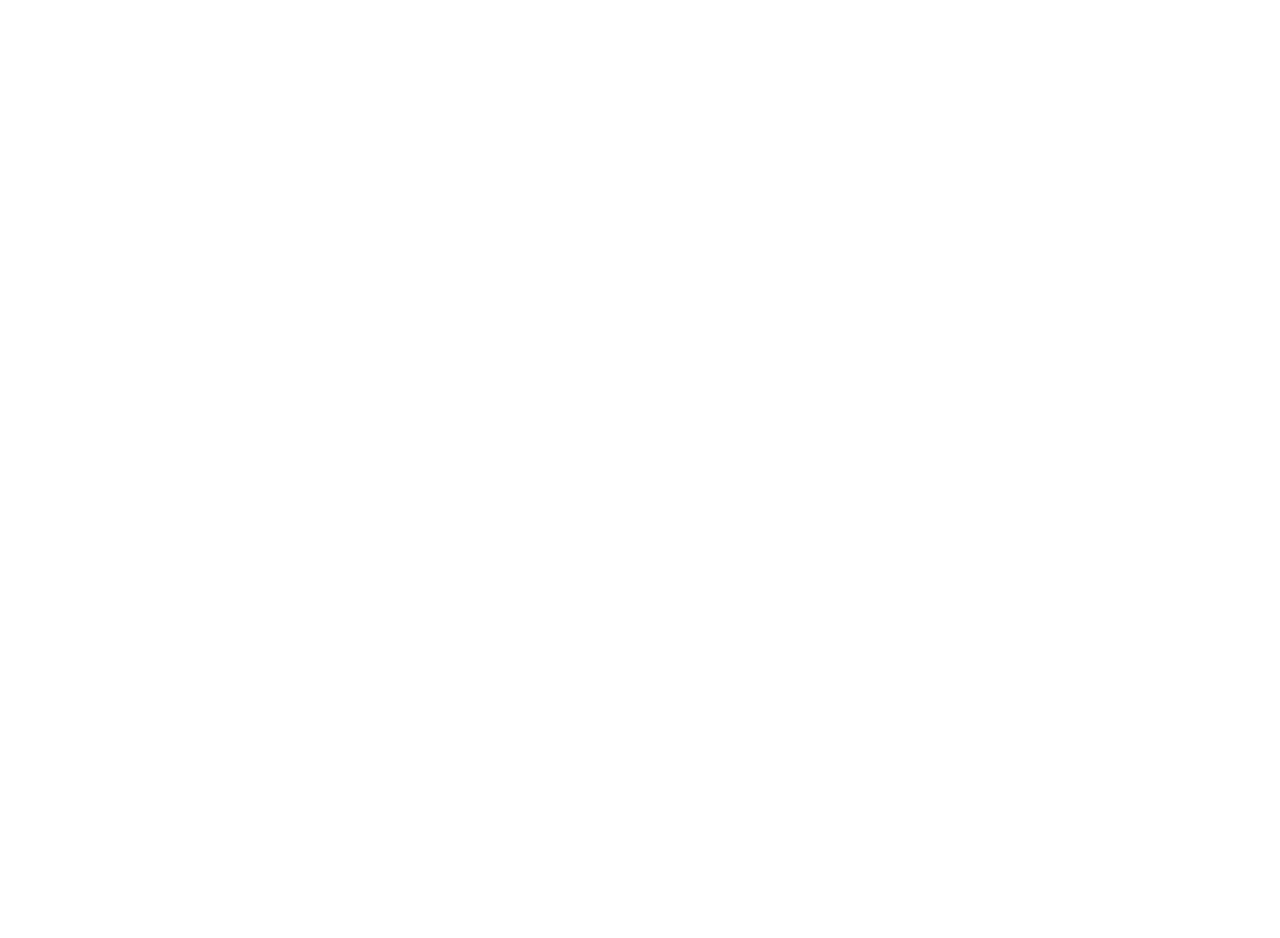
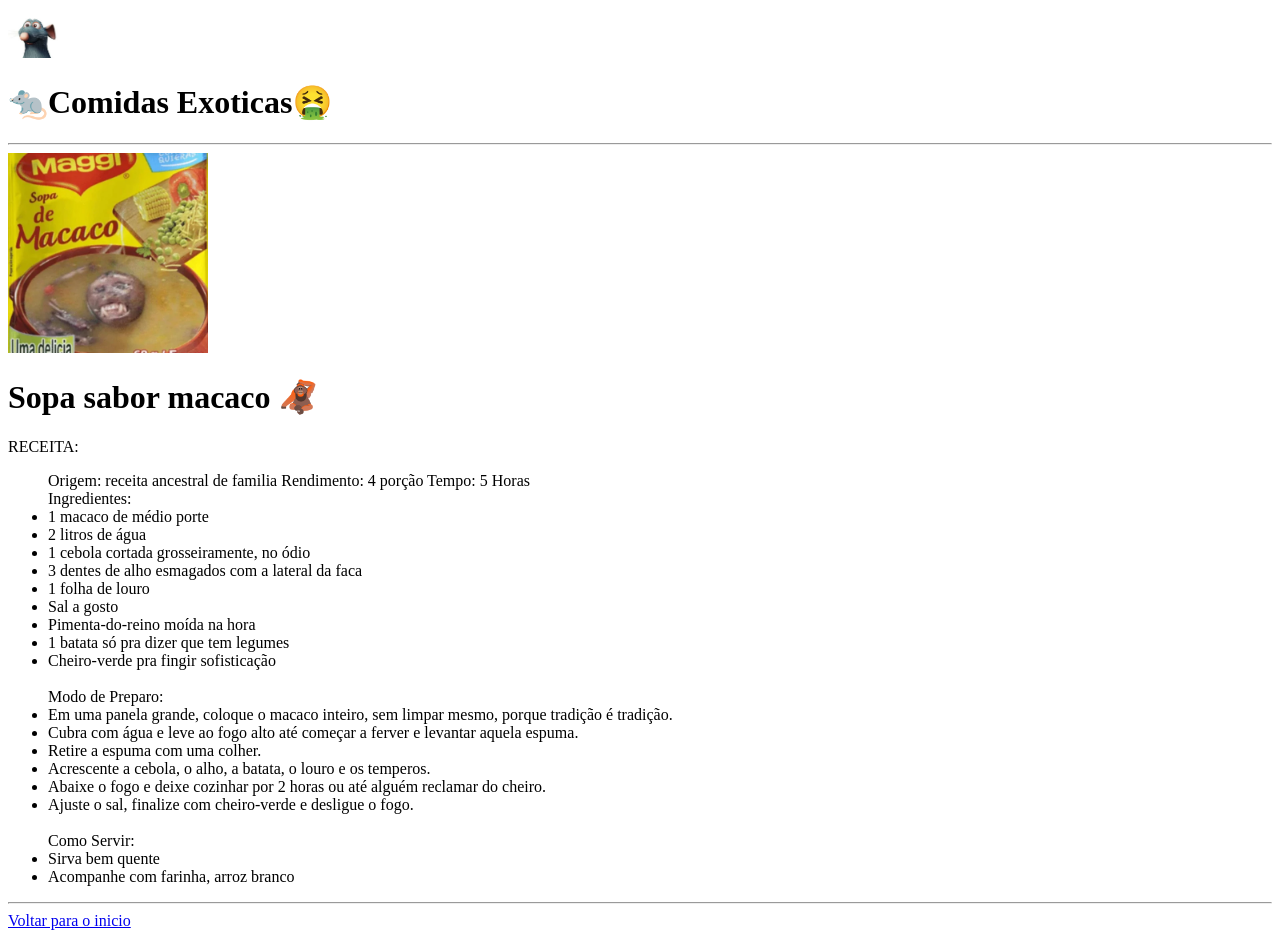
Before and after one commit to EduardoEAPJ/comidas, a plain HTML site: page aulatarde/page2.html in a window 1280 px wide. Before the commit the page ends 800 px from the top, so only its background shows below. Drawn offline with Linux system fonts and the light colour scheme.

Commit message:
Add files via upload

```diff
--- a/aulatarde/page1.html
+++ b/aulatarde/page1.html
@@ -0,0 +1,61 @@
+<!DOCTYPE html>
+<html lang="pt-br">
+<head>
+    <meta charset="UTF-8">
+    <meta name="viewport" content="width=device-width, initial-scale=1.0">
+    <link rel="shortcut icon" href="img/rato.png" type="image/x-icon">
+    <meta name="description" content="Site sobre comidas exoticas">
+    <meta name="keywords" content="Churrasco, Macaco sabor miojo, css, html ">
+    <title>Comidas exoticas</title>
+</head>
+<body>
+ <header>
+   <img src="img/rato.png" alt="Logotipo do Site" width="50">
+        <h1>🐀Comidas Exoticas🤮</h1>
+ </header>
+ <hr>
+   <img src="img/mqdefault.png" alt="">
+
+   <h1>Churrasco de Ratão</h1>
+
+   <p>
+        RECEITA:
+        <br>
+
+ <ul>
+Origem: receita ancestral de familia
+Tempo: até o vizinho reclamar da fumaça
+<br>
+
+Ingredientes:
+<br>
+<li>3 ratos selecionados </li>
+<li>1 punhado de carvão vegano </li>
+<li>Sal grosso do Himalaia</li>
+<li>Alho amassado por um martelo enferrujado(TEM QUE SER ENFERRUJADO)</li>
+<li>Limão espremido com ódio do chefe</li>
+<br>
+<li>Farofa crocante de biscoito vencido (opcional, mas clássico)</li>
+<br>
+<br>
+Modo de Preparo:
+<br>
+<li>Acenda a churrasqueira e espere a brasa ficar no ponto “confia”.</li>
+<li>Tempere os ratos selecionados com sal grosso, alho e limão. Se alguém perguntar, diga: “é receita da família”.</li>
+<li>Coloque na grelha e vire a cada 3 horas.</li>
+<li>Quando estiverem no ponto “tá bonito pra foto”, retire e deixe descansar por 5 minutos .</li>
+<li>Sirva com farofa </li>
+<br>
+Acompanhamentos:
+<br>
+<li>Dolly gelada (real)</li>
+<li>cerveja quente (porque sempre tem)</li>
+<li>Trilha sonora: pagode duvidoso ou rock anos 2000</li>
+</ul>
+   </p>
+
+   <hr>
+    <a href="index.html">Voltar para o inicio</a>
+
+</body>
+</html>
--- a/aulatarde/page2.html
+++ b/aulatarde/page2.html
@@ -0,0 +1,62 @@
+<!DOCTYPE html>
+<html lang="pt-br">
+<head>
+    <meta charset="UTF-8">
+    <meta name="viewport" content="width=device-width, initial-scale=1.0">
+    <link rel="shortcut icon" href="img/rato.png" type="image/x-icon">
+    <meta name="description" content="Site sobre comidas exoticas">
+    <meta name="keywords" content="Churrasco, Macaco sabor miojo, css, html ">
+    <title>Comidas exoticas</title>
+</head>
+<body>
+<header>
+   <img src="img/rato.png" alt="Logotipo do Site" width="50">
+        <h1>🐀Comidas Exoticas🤮</h1>
+ </header>
+ <hr>
+   <img src="img/sopa.png" alt="Logotipo do Site" width="200">
+
+   <h1>Sopa sabor macaco 🦧</h1>
+
+   <p>
+   RECEITA:
+
+   <ul>
+Origem: receita ancestral de familia
+Rendimento: 4 porção
+Tempo: 5 Horas
+<br>
+Ingredientes:
+<br>
+<li>1 macaco de médio porte </li>
+<li>2 litros de água </li>
+<li>1 cebola cortada grosseiramente, no ódio</li>
+<li>3 dentes de alho esmagados com a lateral da faca</li>
+<li>1 folha de louro </li>
+<li>Sal a gosto </li>
+<li>Pimenta-do-reino moída na hora </li>
+<li>1 batata só pra dizer que tem legumes</li>
+<li>Cheiro-verde pra fingir sofisticação</li>
+<br>
+Modo de Preparo:
+<br>
+<li>Em uma panela grande, coloque o macaco inteiro, sem limpar mesmo, porque tradição é tradição.</li>
+<li>Cubra com água e leve ao fogo alto até começar a ferver e levantar aquela espuma.</li>
+<li>Retire a espuma com uma colher.</li>
+<li>Acrescente a cebola, o alho, a batata, o louro e os temperos.</li>
+<li>Abaixe o fogo e deixe cozinhar por 2 horas ou até alguém reclamar do cheiro.</li>
+<li>Ajuste o sal, finalize com cheiro-verde e desligue o fogo.</li>
+<br>
+Como Servir:
+<br>
+<li>Sirva bem quente</li>
+<li> Acompanhe com farinha, arroz branco </li>
+
+
+   </ul>
+   </p>
+
+   <hr>
+    <a href="index.html">Voltar para o inicio</a>
+</body>
+</html>
```
Also changed, not shown: aulatarde/index.html (+6 -2 lines).
